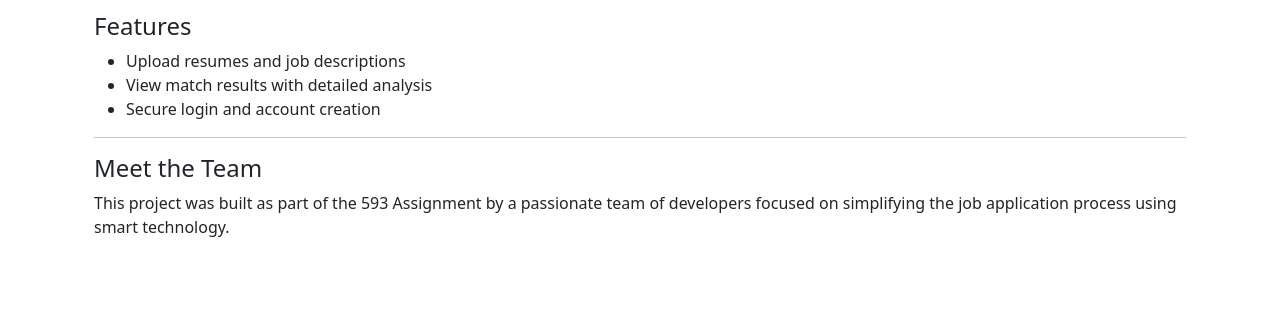
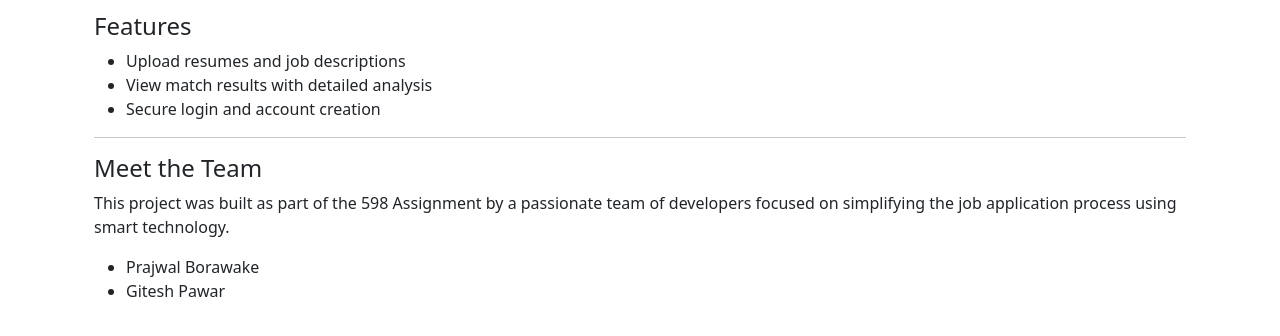
Before and after one commit to Gitesh1998/Resume-Matcher-Web-Application, a Django app: template resume_matcher/resumes/templates/resumes/about.html in a window 1280 px wide. Shown: the part 231-567 px from the top of the page. Run offline with Django 3.2, Linux system fonts and the light colour scheme; the template is opened without the code that fills it, so the values that code supplies are empty.

Commit message:
Update about.html

```diff
--- a/resume_matcher/resumes/templates/resumes/about.html
+++ b/resume_matcher/resumes/templates/resumes/about.html
@@ -20,7 +20,11 @@
 
     <h4>Meet the Team</h4>
     <p>
-        This project was built as part of the 593 Assignment by a passionate team of developers focused on simplifying the job application process using smart technology.
+        This project was built as part of the 598 Assignment by a passionate team of developers focused on simplifying the job application process using smart technology.
+        <ul>
+            <li>Prajwal Borawake</li>
+            <li>Gitesh Pawar</li>
+        </ul>
     </p>
 </div>
 {% endblock %}
```
